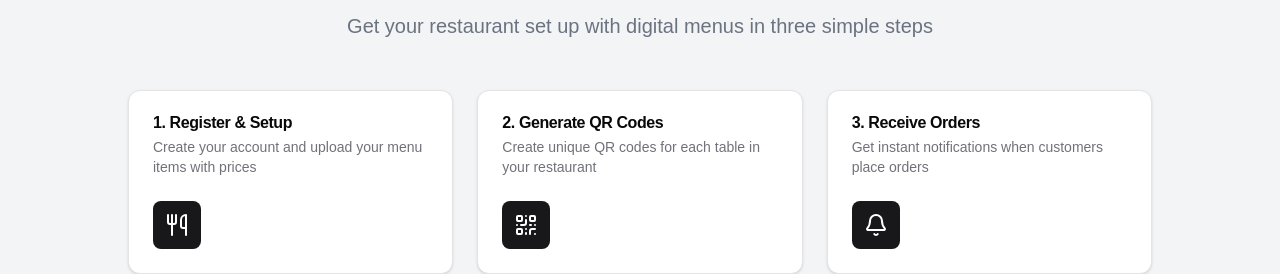
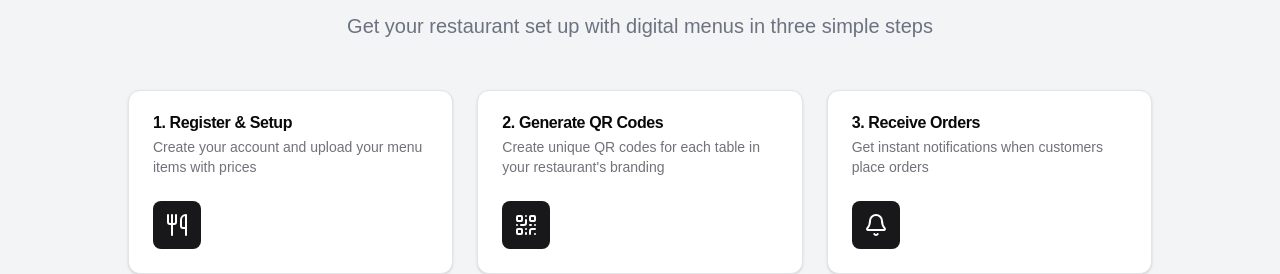
Before and after one commit to Somgester/bring-the-menu-web, a Next.js app: page / in a window 1280 px wide. Shown: the part 960-1234 px from the top of the page. Built offline with nearby package versions, Linux system fonts and the light colour scheme.

Commit message:
fixed react/no-unescaped-entities

```diff
--- a/src/app/page.tsx
+++ b/src/app/page.tsx
@@ -93,7 +93,7 @@ export default function Home() {
             <Card>
               <CardHeader>
                 <CardTitle>2. Generate QR Codes</CardTitle>
-                <CardDescription>Create unique QR codes for each table in your restaurant</CardDescription>
+                <CardDescription>Create unique QR codes for each table in your restaurant&apos;s branding</CardDescription>
               </CardHeader>
               <CardContent>
                 <div className="flex h-12 w-12 items-center justify-center rounded-lg bg-primary text-white">
@@ -181,7 +181,7 @@ export default function Home() {
                 <ChevronRight className="ml-2 h-4 w-4" />
               </Button>
               <p className="text-xs text-gray-500 dark:text-gray-400">
-                By creating an account, you agree to our Terms & Conditions and Privacy Policy
+                By creating an account, you agree to our Terms &amp; Conditions and Privacy Policy
               </p>
             </form>
           </div>
```
